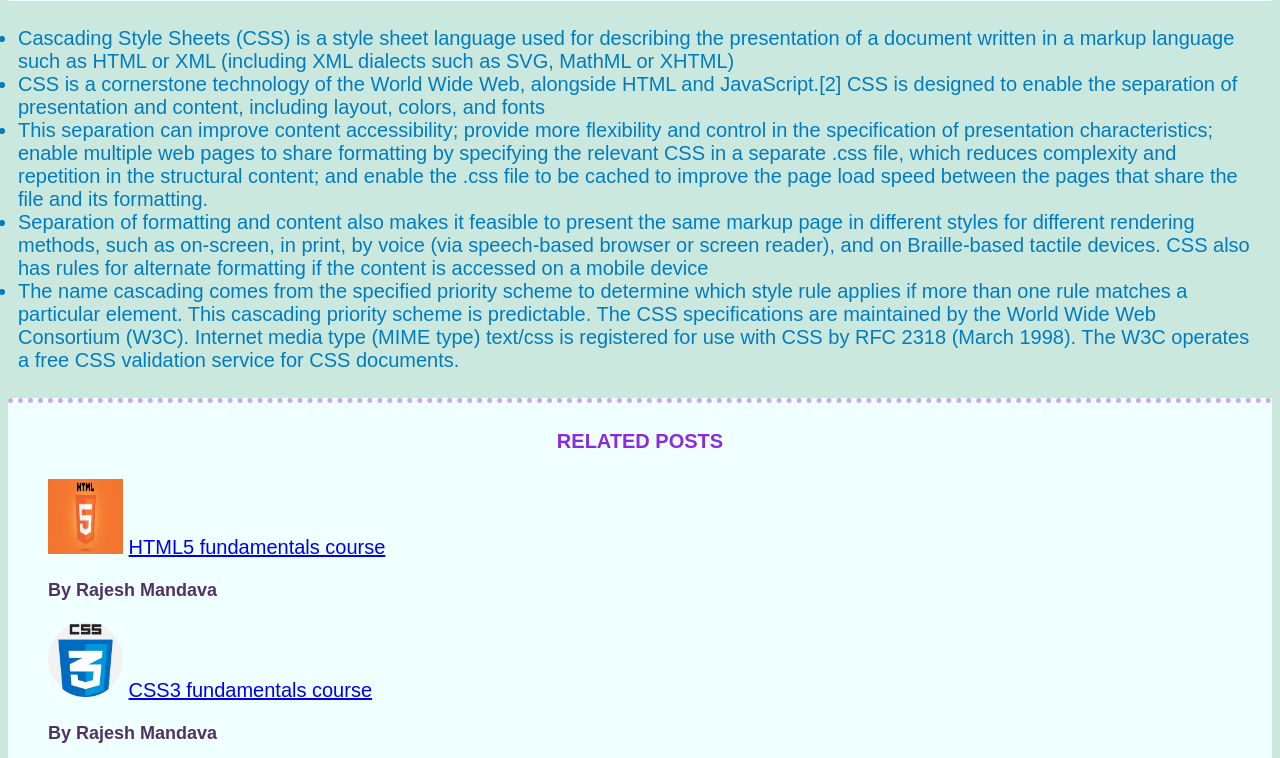
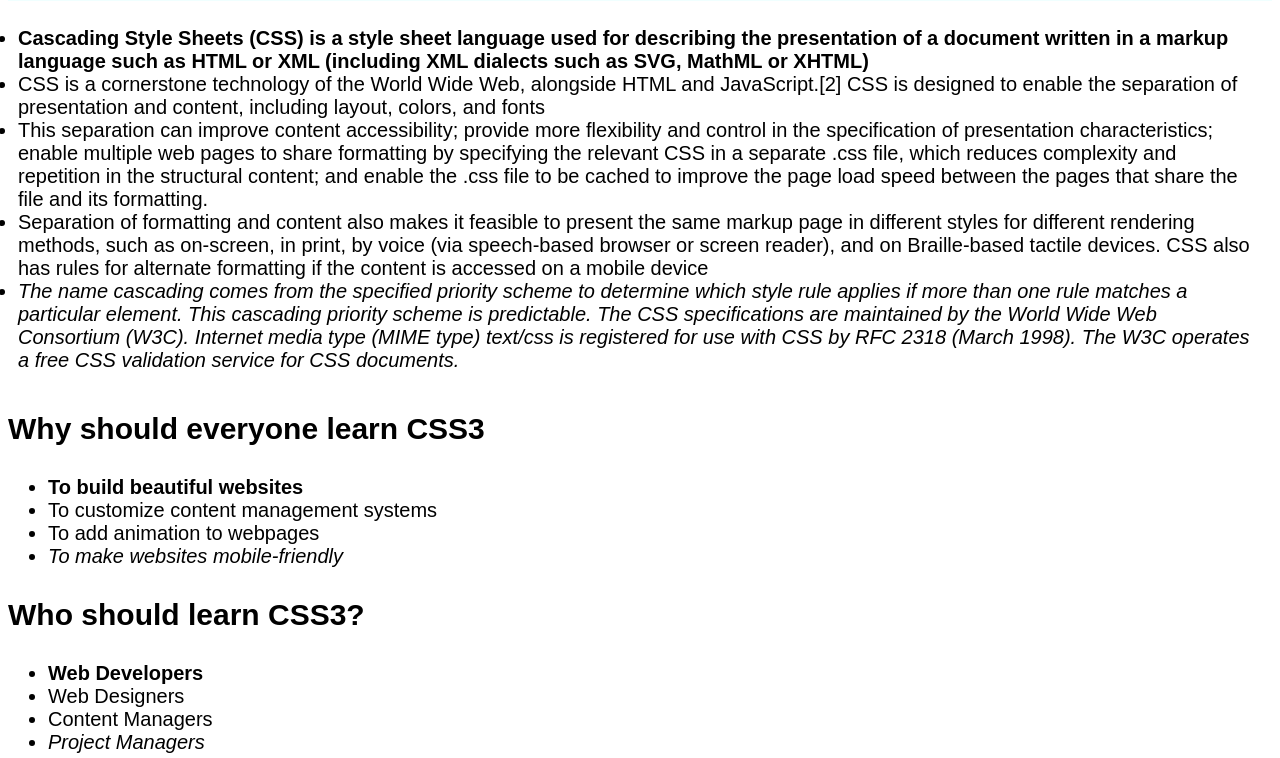
Before and after one commit to rajeshmandava/html5_css3, a plain HTML site: page CSS Fundamentals/index.html in a window 1280 px wide. Shown: the part 867-1625 px from the top of the page. Drawn offline with Linux system fonts and the light colour scheme.

Commit message:
Pseudo classes and styling hyperlinks

```diff
--- a/CSS Fundamentals/index.html
+++ b/CSS Fundamentals/index.html
@@ -68,6 +68,21 @@
       </li>
     </ul>
 
+    <h3>Why should everyone learn CSS3</h3>
+    <ul>
+      <li class="first-li">To build beautiful websites</li>
+      <li>To customize content management systems</li>
+      <li>To add animation to webpages</li>
+      <li>To make websites mobile-friendly</li>
+    </ul>
+    <h3>Who should learn CSS3?</h3>
+    <ul>
+      <li class="first-li">Web Developers</li>
+      <li>Web Designers</li>
+      <li>Content Managers</li>
+      <li>Project Managers</li>
+    </ul>
+
     <aside>
       <h4>Related posts</h4>
 
--- a/CSS Fundamentals/style.css
+++ b/CSS Fundamentals/style.css
@@ -23,7 +23,7 @@ h2 {
 
 h3 {
   font-size: 30px;
-  color: aquamarine;
+  color: black;
 }
 h4 {
   font-size: 20px;
@@ -39,7 +39,7 @@ p {
 }
 
 li {
-  color: rgb(0, 124, 190);
+  /* color: rgb(0, 124, 190); */
   font-size: 20px;
 }
 
@@ -81,10 +81,48 @@ aside {
 }
 
 body {
-  background-color: rgb(203, 232, 222);
+  /* background-color: rgb(203, 232, 222); */
 }
 
 .related-css {
-  border: 3px rgb(126, 213, 213);
+  /* border: 3px rgb(126, 213, 213); */
   padding: 10px;
 }
+
+/* .first-li {
+  font-weight: bold;
+  color: red;
+} */
+
+li:first-child {
+  font-weight: bold;
+  /* color: rgb(2, 95, 64); */
+}
+li:last-child {
+  font-style: italic;
+  /* color: rgb(115, 70, 3); */
+}
+
+li:nth-child(odd) {
+  /* color: rgb(112, 8, 100); */
+}
+
+a:link {
+  color: #1098ad;
+  text-decoration: none;
+}
+
+a:visited {
+  color: #1098ad;
+}
+
+a:hover {
+  color: orangered;
+  font-weight: bold;
+  text-decoration: underline orange;
+}
+
+a:active {
+  background-color: black;
+  font-style: italic;
+}
```
